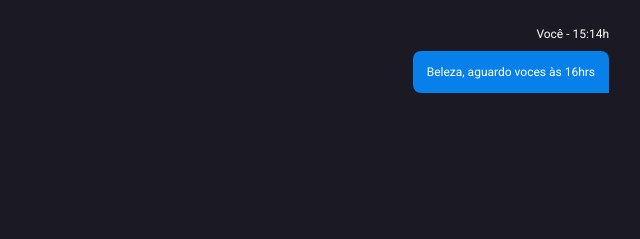
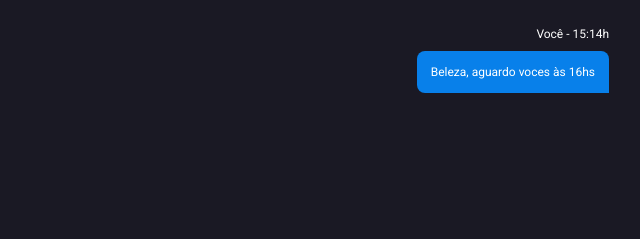
Before and after one commit to thiagornep/Um_Chat, a plain HTML site: page index.html in a window 1280 px wide. Shown: the part 403-642 px from the top of the page, 399-1039 px from the left. Drawn offline with Linux system fonts and the light colour scheme.

Commit message:
commit mid 🎇

```diff
--- a/index.html
+++ b/index.html
@@ -56,7 +56,7 @@
           </div>
           <div class="message you">
             <div class="top">Você - 15:14h</div>
-            <div class="body">Beleza, aguardo voces às 16hrs</div>
+            <div class="body">Beleza, aguardo voces às 16hs</div>
           </div>
         </div>
       </div>
@@ -69,7 +69,7 @@
     </div>
 
     <script>
-      const messages = document.querySelector(".messages")
+          const messages = document.querySelector(".messages")
       messages.lastElementChild.scrollIntoView()
     </script>
   </body>
```
